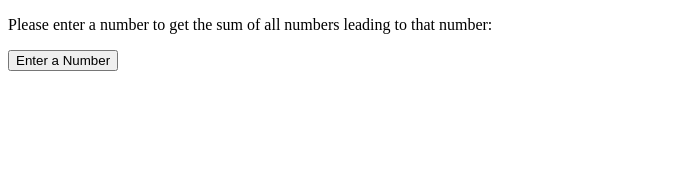
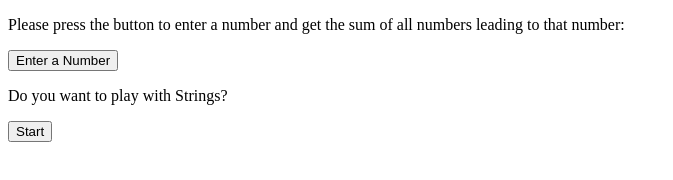
Before and after one commit to krukm/KrukJavaScriptExercises, a plain HTML site: page index.html in a window 1280 px wide. Shown: the whole page, without its empty margins (0-673 px from the left). Drawn offline with Linux system fonts and the light colour scheme.

Commit message:
exercise 2 added

```diff
--- a/index.html
+++ b/index.html
@@ -3,7 +3,14 @@
   <script type="text/javascript" src="script.js"></script>
 </head>
 <body>
-  <p>Please enter a number to get the sum of all numbers leading to that number:</p>
-  <button onclick="add_numbers()">Enter a Number</button>
-  <p id="total"></p>
+  <div>
+    <p>Please press the button to enter a number and get the sum of all numbers leading to that number:</p>
+    <button onclick="add_numbers()">Enter a Number</button>
+    <p id="total"></p>
+  </div>
+  <div>
+    <p>Do you want to play with Strings?</p>
+    <button onclick="add_strings()">Start</button>
+    <p id="concat"></p>
+  </div>
 </body>
--- a/script.js
+++ b/script.js
@@ -11,3 +11,15 @@ function do_math(num) {
   }
   return total;
 }
+
+function add_strings() {
+  var strings = "";
+  var answer = prompt("Do you want to play?");
+
+   do {
+    var string = prompt("Enter a word.");
+    strings += string + " ";
+    answer = prompt("Do you want to play, again?");
+  } while (answer != 'no' && answer == 'yes');
+  document.getElementById("concat").innerHTML = strings;
+}
```
